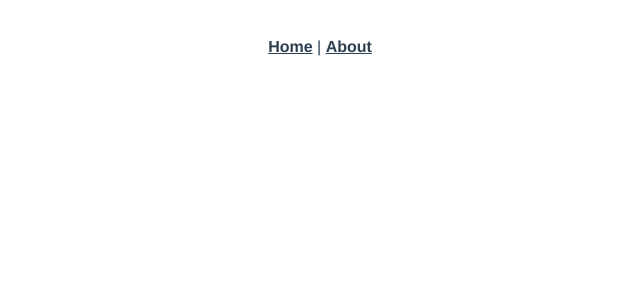
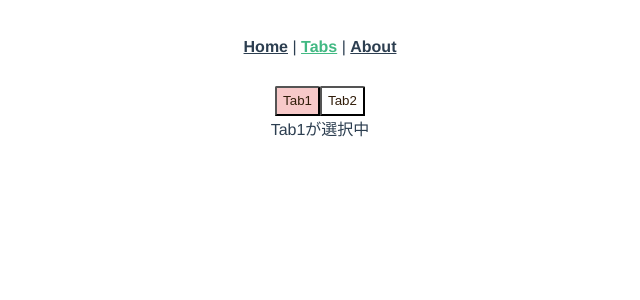
Before and after one commit to pipopotamasu/vue-router-practice, a Vue app: page /tabs in a window 1280 px wide. Shown: the top 300 px of the page, without its empty margins (320-960 px from the left). Built offline with nearby package versions, Linux system fonts and the light colour scheme.

Commit message:
タブの実装

```diff
--- a/src/App.vue
+++ b/src/App.vue
@@ -2,6 +2,7 @@
   <div id="app">
     <div id="nav">
       <router-link to="/">Home</router-link> |
+      <router-link to="/tabs">Tabs</router-link> |
       <router-link to="/about">About</router-link>
     </div>
     <router-view/>
--- /dev/null
+++ b/src/components/TabItem.vue
@@ -0,0 +1,35 @@
+<template>
+  <button @click="$emit('switch-tab', id)" :class="[active, 'tab']">
+    {{ label }}
+  </button>
+</template>
+
+<script>
+export default {
+  props: {
+    id: Number,
+    label: String,
+    currentId: Number
+  },
+  computed: {
+    active() {
+      return this.currentId === this.id ? 'active' : false
+    }
+  }
+}
+</script>
+
+<style scoped>
+.tab {
+  border-radius: 2px 2px 0 0;
+  background: #fff;
+  color: #311d0a;
+  line-height: 24px;
+}
+.tab:hover {
+  background: #eeeeee;
+}
+.active {
+  background: #f7c9c9;
+}
+</style>
--- a/src/router.js
+++ b/src/router.js
@@ -1,6 +1,7 @@
 import Vue from 'vue'
 import Router from 'vue-router'
 import Home from './views/Home.vue'
+import Tabs from './views/Tabs.vue'
 
 Vue.use(Router)
 
@@ -14,6 +15,11 @@ export default new Router({
       component: Home
     },
     {
+      path: '/tabs',
+      name: 'tabs',
+      component: Tabs
+    },
+    {
       path: '/about',
       name: 'about',
       // route level code-splitting
--- /dev/null
+++ b/src/views/Tabs.vue
@@ -0,0 +1,46 @@
+<template>
+  <div class="container">
+    <div class="tabs">
+      <TabItem
+        :id="1"
+        :label="'Tab1'"
+        :currentId="currentId"
+        :key="1"
+        @switch-tab="onSwitchTab" />
+      <TabItem
+        :id="2"
+        :label="'Tab2'"
+        :currentId="currentId"
+        :key="2"
+         @switch-tab="onSwitchTab" />
+    </div>
+    <div class="contents">
+      <section class="item" :key="currentId" v-show="currentId === 1">
+        Tab1が選択中
+      </section>
+      <section class="item" :key="currentId" v-show="currentId === 2">
+        Tab2が選択中
+      </section>
+    </div>
+  </div>
+</template>
+
+<script>
+import TabItem from '../components/TabItem.vue'
+
+export default {
+  components: {
+    TabItem
+  },
+  data () {
+    return {
+      currentId: 1
+    }
+  },
+  methods: {
+    onSwitchTab (id) {
+      this.currentId = id;
+    }
+  }
+}
+</script>
```
